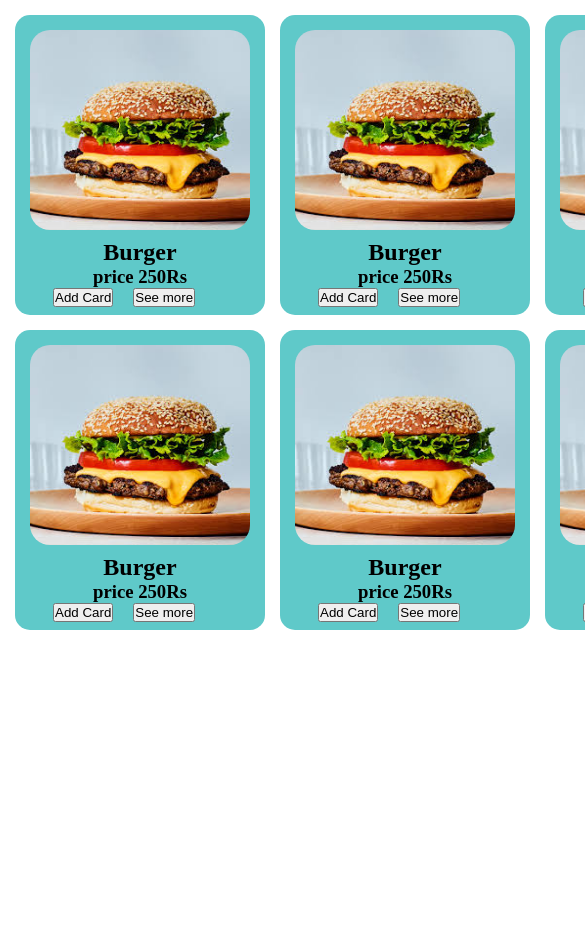
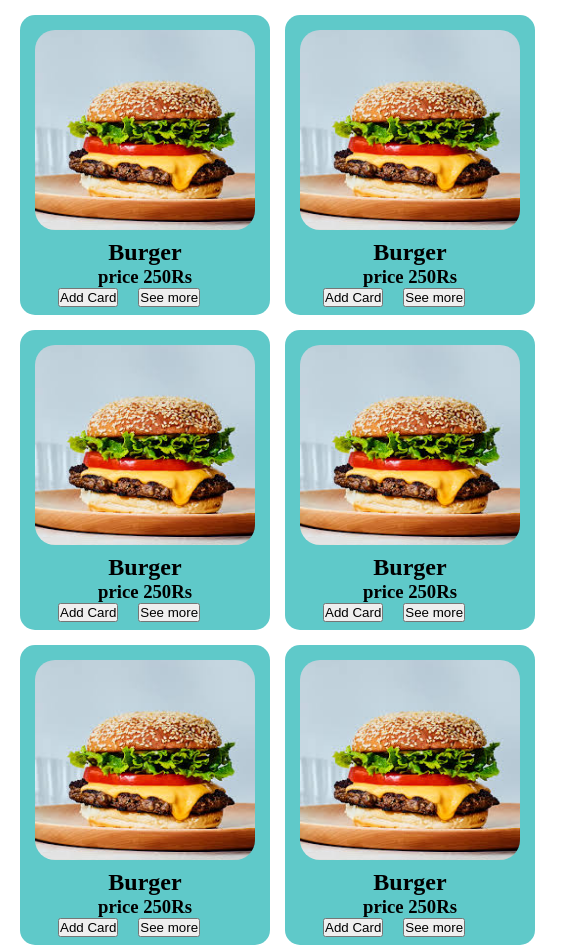
Before and after one commit to Dev-Tharmi/cafe-website, a plain HTML site: page menu.html in a window 390 px wide. Shown: the top 948 px of the page, 585 px wide, since content can reach past the window. Before the commit the page ends 844 px from the top, so only its background shows below. Drawn offline with Linux system fonts and the light colour scheme.

Commit message:
media query add

```diff
--- a/menu.css
+++ b/menu.css
@@ -32,3 +32,19 @@
   gap: 20px;
   margin-left: 38px;
 }
+@media screen and (max-width: 1024px){
+  .menu-container{
+   display: grid;
+  grid-template-columns:auto auto auto;
+  margin-left: 35px;
+  }
+
+}
+@media screen and (max-width: 480px){
+  .menu-container{
+   display: grid;
+  grid-template-columns: auto auto;
+  margin-left: 5px;
+  }
+
+}
```
Also changed, not shown: style.css (line endings or trailing spaces).
